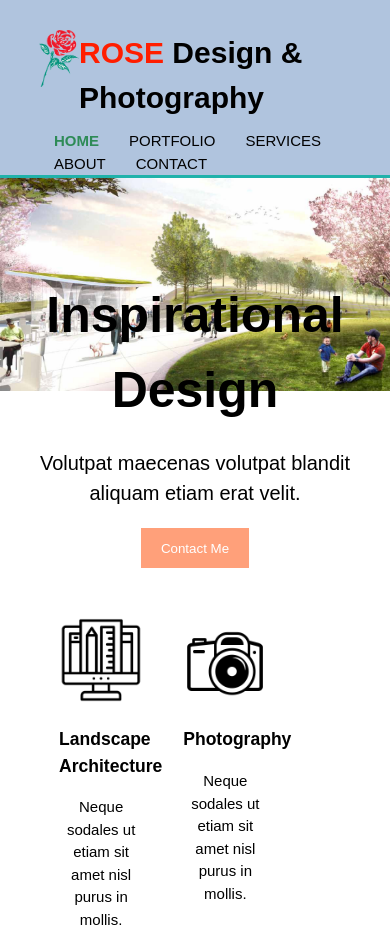
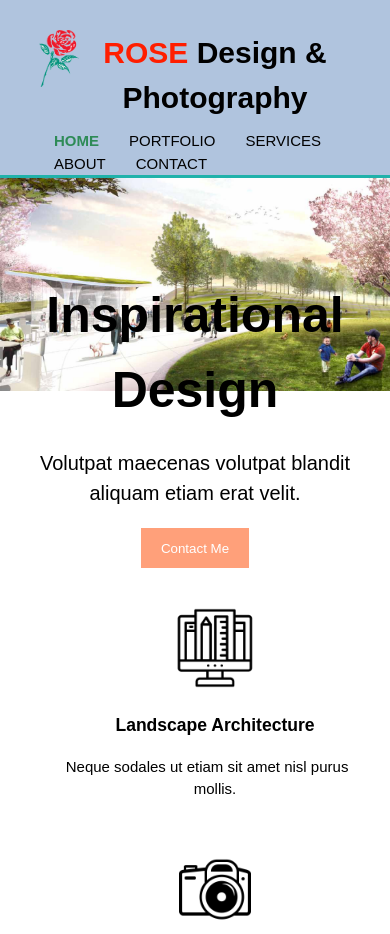
Before and after one commit to TysonKeating/Rose, a plain HTML site: page index.html in a window 390 px wide. Shown: the top 934 px of the page. Drawn offline with Linux system fonts and the light colour scheme.

Commit message:
Added @media tag CSS

```diff
--- a/css/style.css
+++ b/css/style.css
@@ -85,7 +85,7 @@ header a:hover, header .current a {
 
 #showcase {
     text-align: center;
-    min-height: 400px;
+    min-height: 200px;
     background: url(../images/showcase.jpg);
     background-size: 100%;
     background-attachment: fixed;
@@ -113,7 +113,7 @@ header a:hover, header .current a {
 
 #boxes .box {
     float: left;
-    width: 27%;
+    width: 25%;
     padding: 10px;
     text-align: center;
     margin: 10px;
@@ -121,8 +121,8 @@ header a:hover, header .current a {
 
 #boxes .box img {
     width: 100%;
-    max-width: 100px;
-    max-height: 100px;
+    max-width: 80px;
+    max-height: 80px;
 }
 
 /* Main Column */
@@ -140,3 +140,14 @@ footer {
     background-color: lightseagreen;
     text-align: center;
 }
+
+/* Media */
+
+@media(max-width: 768px) {
+    header #branding,
+    #boxes .box {
+        float: none;
+        text-align: center;
+        width: 100%;
+    }
+}
```
